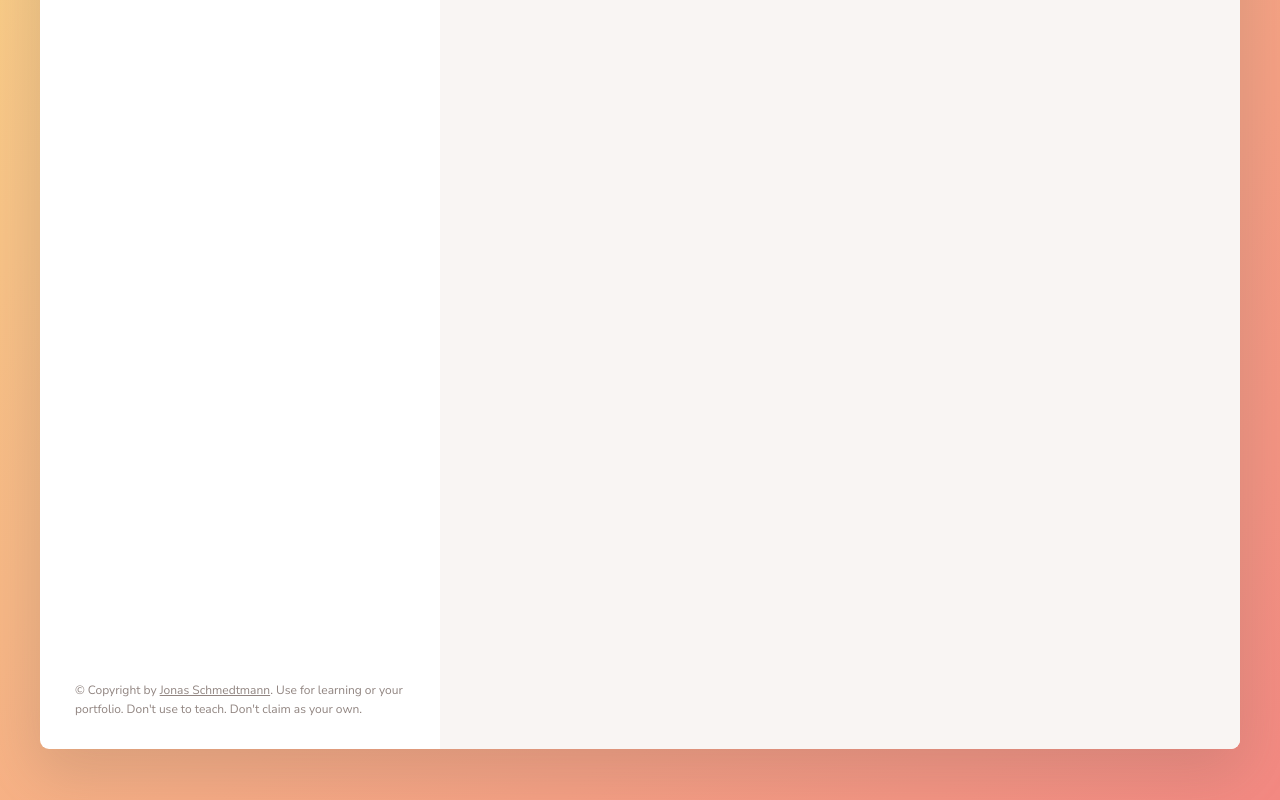
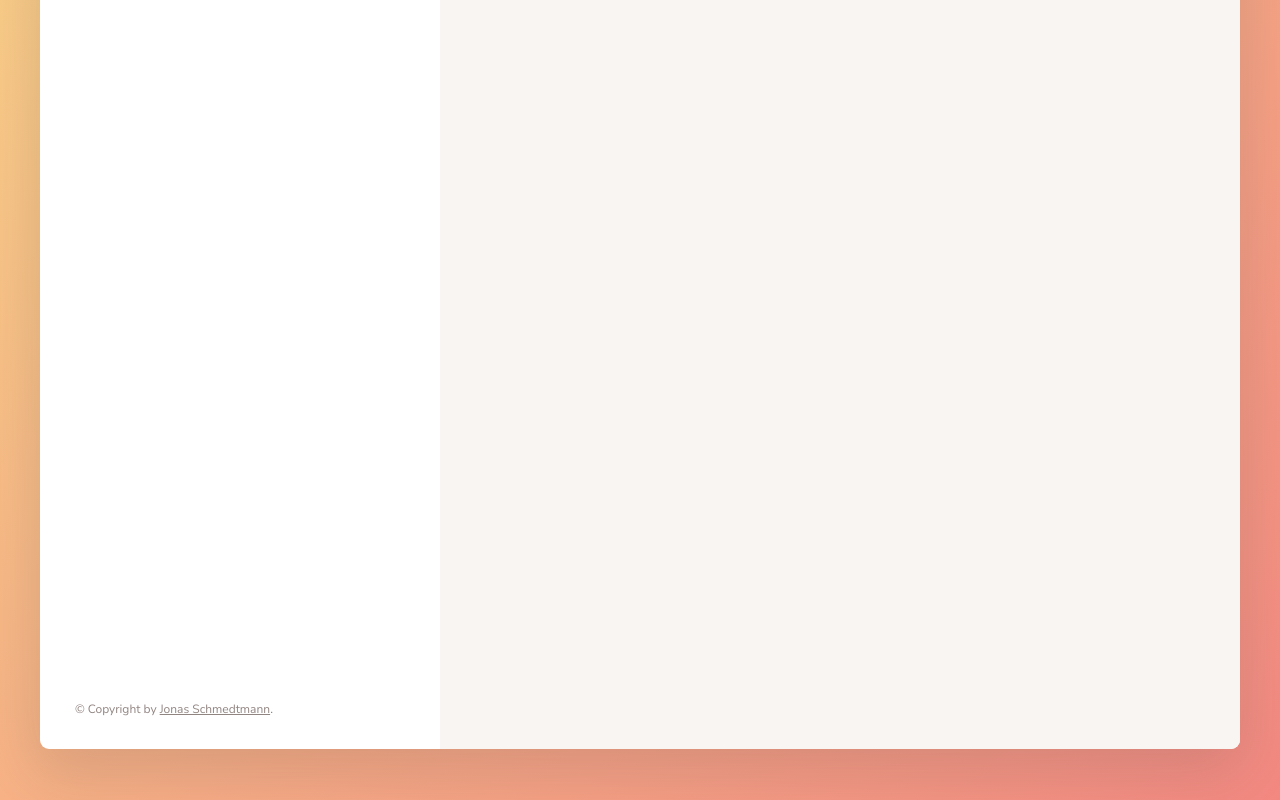
Before and after one commit to Soufian2021/forkify-app, a website built with Parcel: page index.html in a window 1280 px wide. Shown: the part 472-1272 px from the top of the page. Built offline with nearby package versions, Linux system fonts and the light colour scheme.

Commit message:
Update index.html

```diff
--- a/index.html
+++ b/index.html
@@ -132,8 +132,7 @@
             target="_blank"
             href="https://twitter.com/jonasschmedtman"
             >Jonas Schmedtmann</a
-          >. Use for learning or your portfolio. Don't use to teach. Don't claim
-          as your own.
+          >.
         </p>
       </div>
 
```
